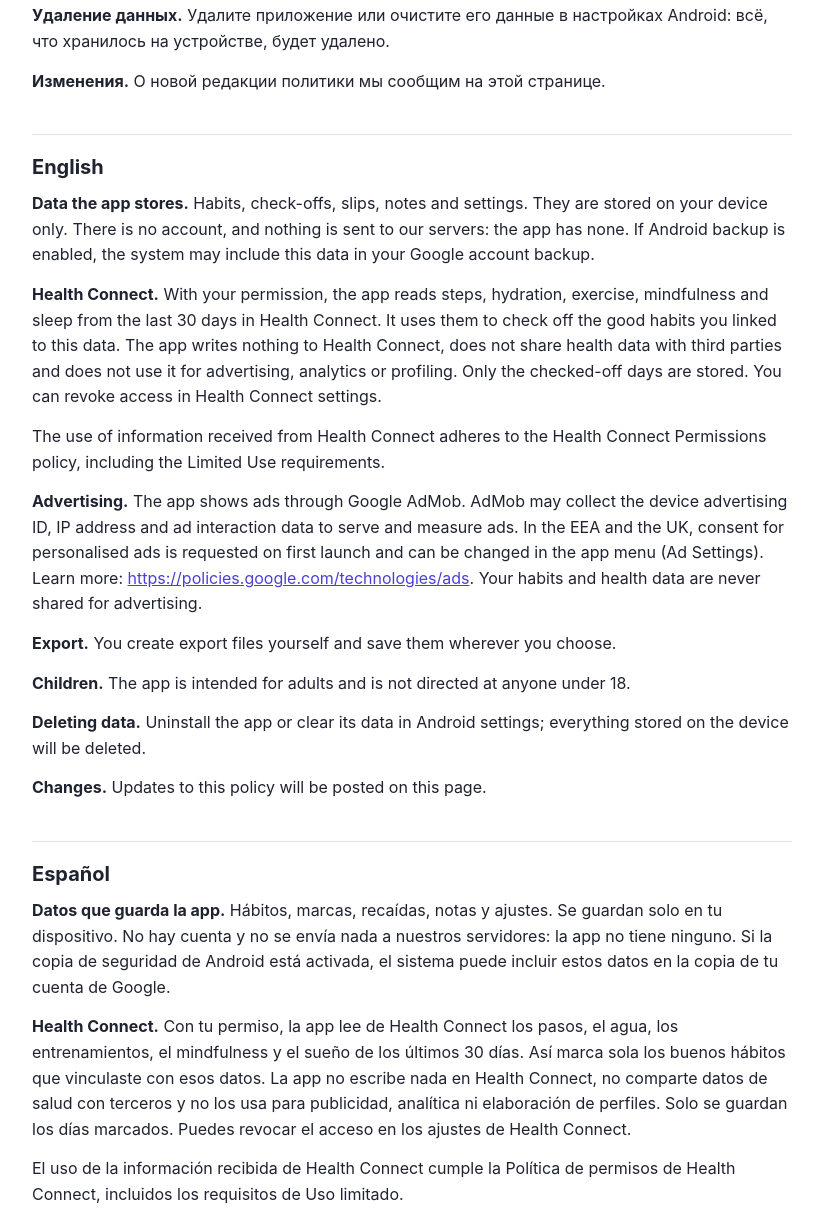
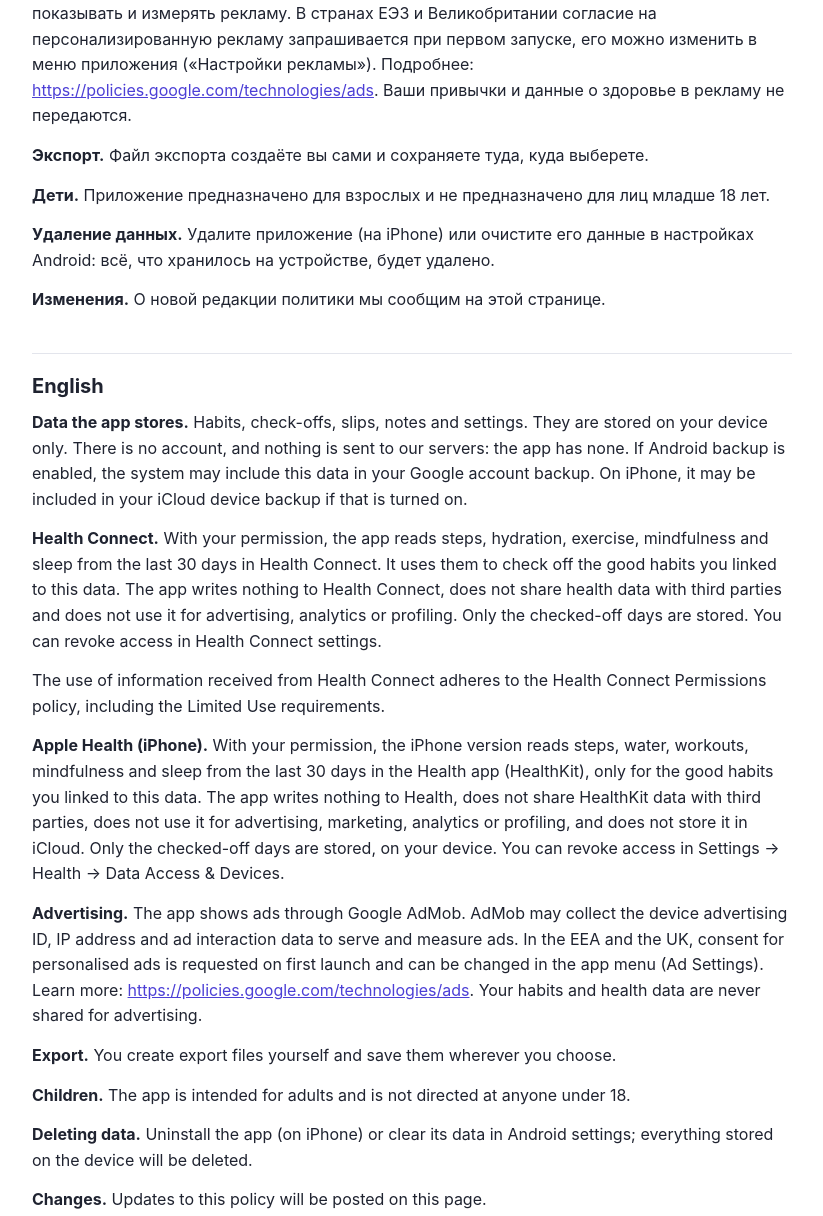
Before and after one commit to VecheryaO/break-the-chain-privacy, a plain HTML site: page index.html in a window 1280 px wide. Shown: the part 944-2160 px from the top of the page, without its empty margins (228-1051 px from the left). Drawn offline with Linux system fonts and the light colour scheme.

Commit message:
Add Apple Health and iPhone sections to privacy policy [skip ci]
Co-Authored-By: Claude Opus 5.5 <noreply@anthropic.com>

```diff
--- a/index.html
+++ b/index.html
@@ -27,33 +27,36 @@ main > p:first-of-type { color: var(--muted); }
 <p>«Бросить» · Quit It · Déjalo (ранее · formerly · antes: «Разорванная цепь» · Break the Chain · Rompe la cadena) — EquilibrioDev<br>Действует с · Effective · Vigente desde: 11.11.2026 · <a href="mailto:support@equilibra-ai.es">support@equilibra-ai.es</a></p>
 </section>
 <section id="ru" lang="ru"><h2>Русский</h2>
-<p><strong>Какие данные хранит приложение.</strong> Привычки, отметки, срывы, заметки и настройки. Они хранятся только на устройстве. Аккаунта нет, на наши серверы ничего не отправляется: серверов у приложения нет. Если в Android включено резервное копирование, система может сохранить эти данные в резервной копии Google вашего аккаунта.</p>
+<p><strong>Какие данные хранит приложение.</strong> Привычки, отметки, срывы, заметки и настройки. Они хранятся только на устройстве. Аккаунта нет, на наши серверы ничего не отправляется: серверов у приложения нет. Если в Android включено резервное копирование, система может сохранить эти данные в резервной копии Google вашего аккаунта. На iPhone они могут попасть в резервную копию iCloud устройства, если она включена.</p>
 <p><strong>Health Connect.</strong> С вашего разрешения приложение читает из Health Connect шаги, воду, тренировки, осознанность и сон за последние 30 дней. Так оно само отмечает полезные привычки, которые вы связали с этими данными. Приложение ничего не записывает в Health Connect, не передаёт данные о здоровье третьим лицам и не использует их для рекламы, аналитики или профилирования. Хранятся только отмеченные дни. Доступ можно отозвать в настройках Health Connect.</p>
 <p>Использование данных, полученных из Health Connect, соответствует Политике разрешений Health Connect, включая требования ограниченного использования (Limited Use).</p>
+<p><strong>Apple Health (iPhone).</strong> С вашего разрешения версия для iPhone читает из приложения «Здоровье» (HealthKit) шаги, воду, тренировки, осознанность и сон за последние 30 дней — только для полезных привычек, которые вы связали с этими данными. Приложение ничего не записывает в «Здоровье», не передаёт данные HealthKit третьим лицам, не использует их для рекламы, маркетинга, аналитики или профилирования и не хранит их в iCloud. Хранятся только отмеченные дни, на устройстве. Доступ можно отозвать в «Настройки» → «Здоровье» → «Доступ к данным и устройства».</p>
 <p><strong>Реклама.</strong> Приложение показывает рекламу через Google AdMob. AdMob может собирать идентификатор рекламы устройства, IP-адрес и сведения о взаимодействии с рекламой, чтобы показывать и измерять рекламу. В странах ЕЭЗ и Великобритании согласие на персонализированную рекламу запрашивается при первом запуске, его можно изменить в меню приложения («Настройки рекламы»). Подробнее: <a href="https://policies.google.com/technologies/ads">https://policies.google.com/technologies/ads</a>. Ваши привычки и данные о здоровье в рекламу не передаются.</p>
 <p><strong>Экспорт.</strong> Файл экспорта создаёте вы сами и сохраняете туда, куда выберете.</p>
 <p><strong>Дети.</strong> Приложение предназначено для взрослых и не предназначено для лиц младше 18 лет.</p>
-<p><strong>Удаление данных.</strong> Удалите приложение или очистите его данные в настройках Android: всё, что хранилось на устройстве, будет удалено.</p>
+<p><strong>Удаление данных.</strong> Удалите приложение (на iPhone) или очистите его данные в настройках Android: всё, что хранилось на устройстве, будет удалено.</p>
 <p><strong>Изменения.</strong> О новой редакции политики мы сообщим на этой странице.</p>
 </section>
 <section id="en" lang="en"><h2>English</h2>
-<p><strong>Data the app stores.</strong> Habits, check-offs, slips, notes and settings. They are stored on your device only. There is no account, and nothing is sent to our servers: the app has none. If Android backup is enabled, the system may include this data in your Google account backup.</p>
+<p><strong>Data the app stores.</strong> Habits, check-offs, slips, notes and settings. They are stored on your device only. There is no account, and nothing is sent to our servers: the app has none. If Android backup is enabled, the system may include this data in your Google account backup. On iPhone, it may be included in your iCloud device backup if that is turned on.</p>
 <p><strong>Health Connect.</strong> With your permission, the app reads steps, hydration, exercise, mindfulness and sleep from the last 30 days in Health Connect. It uses them to check off the good habits you linked to this data. The app writes nothing to Health Connect, does not share health data with third parties and does not use it for advertising, analytics or profiling. Only the checked-off days are stored. You can revoke access in Health Connect settings.</p>
 <p>The use of information received from Health Connect adheres to the Health Connect Permissions policy, including the Limited Use requirements.</p>
+<p><strong>Apple Health (iPhone).</strong> With your permission, the iPhone version reads steps, water, workouts, mindfulness and sleep from the last 30 days in the Health app (HealthKit), only for the good habits you linked to this data. The app writes nothing to Health, does not share HealthKit data with third parties, does not use it for advertising, marketing, analytics or profiling, and does not store it in iCloud. Only the checked-off days are stored, on your device. You can revoke access in Settings → Health → Data Access &amp; Devices.</p>
 <p><strong>Advertising.</strong> The app shows ads through Google AdMob. AdMob may collect the device advertising ID, IP address and ad interaction data to serve and measure ads. In the EEA and the UK, consent for personalised ads is requested on first launch and can be changed in the app menu (Ad Settings). Learn more: <a href="https://policies.google.com/technologies/ads">https://policies.google.com/technologies/ads</a>. Your habits and health data are never shared for advertising.</p>
 <p><strong>Export.</strong> You create export files yourself and save them wherever you choose.</p>
 <p><strong>Children.</strong> The app is intended for adults and is not directed at anyone under 18.</p>
-<p><strong>Deleting data.</strong> Uninstall the app or clear its data in Android settings; everything stored on the device will be deleted.</p>
+<p><strong>Deleting data.</strong> Uninstall the app (on iPhone) or clear its data in Android settings; everything stored on the device will be deleted.</p>
 <p><strong>Changes.</strong> Updates to this policy will be posted on this page.</p>
 </section>
 <section id="es" lang="es"><h2>Español</h2>
-<p><strong>Datos que guarda la app.</strong> Hábitos, marcas, recaídas, notas y ajustes. Se guardan solo en tu dispositivo. No hay cuenta y no se envía nada a nuestros servidores: la app no tiene ninguno. Si la copia de seguridad de Android está activada, el sistema puede incluir estos datos en la copia de tu cuenta de Google.</p>
+<p><strong>Datos que guarda la app.</strong> Hábitos, marcas, recaídas, notas y ajustes. Se guardan solo en tu dispositivo. No hay cuenta y no se envía nada a nuestros servidores: la app no tiene ninguno. Si la copia de seguridad de Android está activada, el sistema puede incluir estos datos en la copia de tu cuenta de Google. En iPhone pueden incluirse en la copia de seguridad de iCloud del dispositivo, si está activada.</p>
 <p><strong>Health Connect.</strong> Con tu permiso, la app lee de Health Connect los pasos, el agua, los entrenamientos, el mindfulness y el sueño de los últimos 30 días. Así marca sola los buenos hábitos que vinculaste con esos datos. La app no escribe nada en Health Connect, no comparte datos de salud con terceros y no los usa para publicidad, analítica ni elaboración de perfiles. Solo se guardan los días marcados. Puedes revocar el acceso en los ajustes de Health Connect.</p>
 <p>El uso de la información recibida de Health Connect cumple la Política de permisos de Health Connect, incluidos los requisitos de Uso limitado.</p>
+<p><strong>Apple Salud (iPhone).</strong> Con tu permiso, la versión para iPhone lee de la app Salud (HealthKit) los pasos, el agua, los entrenamientos, el mindfulness y el sueño de los últimos 30 días, solo para los buenos hábitos que vinculaste con esos datos. La app no escribe nada en Salud, no comparte datos de HealthKit con terceros, no los usa para publicidad, marketing, analítica ni elaboración de perfiles y no los guarda en iCloud. Solo se guardan los días marcados, en tu dispositivo. Puedes revocar el acceso en Ajustes → Salud → Acceso a datos y dispositivos.</p>
 <p><strong>Publicidad.</strong> La app muestra anuncios mediante Google AdMob. AdMob puede recopilar el identificador de publicidad del dispositivo, la dirección IP y datos de interacción con los anuncios para mostrarlos y medirlos. En el EEE y el Reino Unido, el consentimiento para anuncios personalizados se pide en el primer inicio y puede cambiarse en el menú de la app (Ajustes de publicidad). Más información: <a href="https://policies.google.com/technologies/ads">https://policies.google.com/technologies/ads</a>. Tus hábitos y datos de salud nunca se comparten con fines publicitarios.</p>
 <p><strong>Exportación.</strong> Tú creas los archivos de exportación y los guardas donde elijas.</p>
 <p><strong>Menores.</strong> La app está pensada para adultos y no está dirigida a menores de 18 años.</p>
-<p><strong>Eliminar datos.</strong> Desinstala la app o borra sus datos en los ajustes de Android: se eliminará todo lo guardado en el dispositivo.</p>
+<p><strong>Eliminar datos.</strong> Desinstala la app (en iPhone) o borra sus datos en los ajustes de Android: se eliminará todo lo guardado en el dispositivo.</p>
 <p><strong>Cambios.</strong> Las nuevas versiones de esta política se publicarán en esta página.</p>
 </section>
 </main>
```
